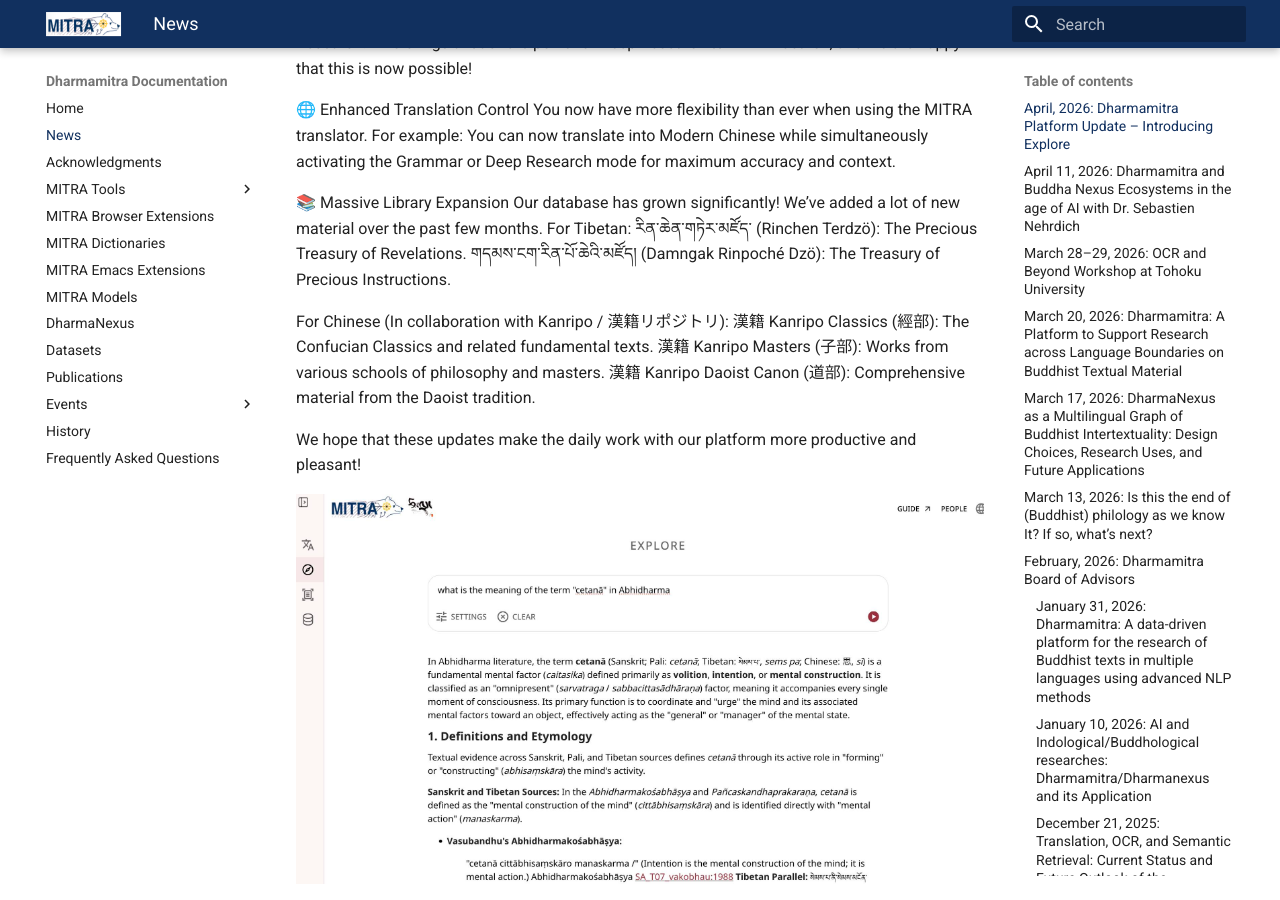
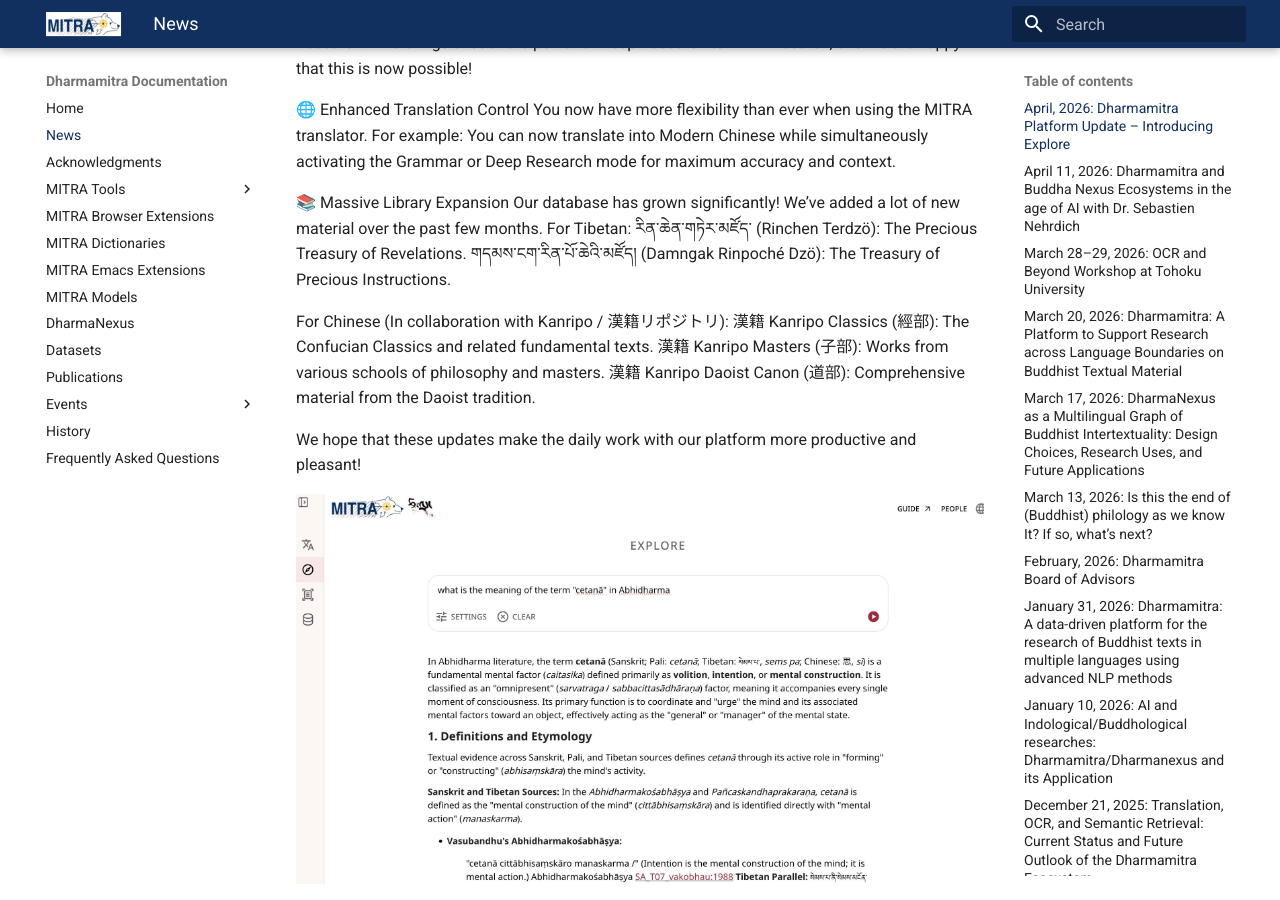
Before and after one commit to dharmamitra/dharmamitra-guides, an MkDocs documentation site: the page built from docs/news.md, in a window 1280 px wide and 900 px high, scrolled down 370 px. Built offline with MkDocs 1.6.1 and Material for MkDocs 9.7.7, drawn with Linux system fonts in a browser that asks for light colours.

Commit message:
Update news.md

```diff
--- a/docs/news.md
+++ b/docs/news.md
@@ -86,7 +86,7 @@
 
 ---
 
-### January 31, 2026: Dharmamitra: A data-driven platform for the research of Buddhist texts in multiple languages using advanced NLP methods
+## January 31, 2026: Dharmamitra: A data-driven platform for the research of Buddhist texts in multiple languages using advanced NLP methods
 
 
 *Forum, 第30回情報知識学フォーラム「文化と社会をとらえるデータサイエンスの最前線」 (The 30th Information and Knowledge Science Forum: Data Science at the Forefront of Capturing Culture and Society), Japan Society for Information and Knowledge (情報知識学会), Doshisha University Osaka Satellite Campus, Osaka, Japan*
@@ -95,7 +95,7 @@
 
 ---
 
-### January 10, 2026: AI and Indological/Buddhological researches: Dharmamitra/Dharmanexus and its Application
+## January 10, 2026: AI and Indological/Buddhological researches: Dharmamitra/Dharmanexus and its Application
 
 *Conference, インド思想史学会 第32回学術大会 (Association for the Study of the History of Indian Thought, The 32nd Annual Conference), Kyoto University, Faculty of Letters Building, Lecture room 7, Kyoto, Japan (Face-to-face & Online)*
 
@@ -105,7 +105,7 @@
 
 ---
 
-### December 21, 2025: Translation, OCR, and Semantic Retrieval: Current Status and Future Outlook of the Dharmamitra Ecosystem
+## December 21, 2025: Translation, OCR, and Semantic Retrieval: Current Status and Future Outlook of the Dharmamitra Ecosystem
 
 Symposium, 仏教学とデジタル・ヒューマニティーズ国際シンポジウム (Buddhist Studies and Digital Humanities International Symposium), Tokyo, Japan
 
@@ -115,7 +115,7 @@
 
 ---
 
-### December 21, 2025: Dharmamitra: A Platform that Makes Translation and Discovery of Buddhist Texts Possible Across Language Barriers
+## December 21, 2025: Dharmamitra: A Platform that Makes Translation and Discovery of Buddhist Texts Possible Across Language Barriers
 
 On December 21, we where part of the panel “AI in the Fo Guang Dictionary of Buddhism English Translation Project and MITRA” at the 11th Symposium of Humanistic Buddhism
 
@@ -125,7 +125,7 @@
 
 ---
 
-### December 3, 2025: Building the Foundations of Buddhist Philology through Digital Humanities: Exploring the Potential of the Tohoku University Digital Archives (ToUDA)
+## December 3, 2025: Building the Foundations of Buddhist Philology through Digital Humanities: Exploring the Potential of the Tohoku University Digital Archives (ToUDA)
 
 Workshop and Symposium, Center for Integrated Japanese Studies (CIJS), Tohoku University, Sendai, Japan
 
```
